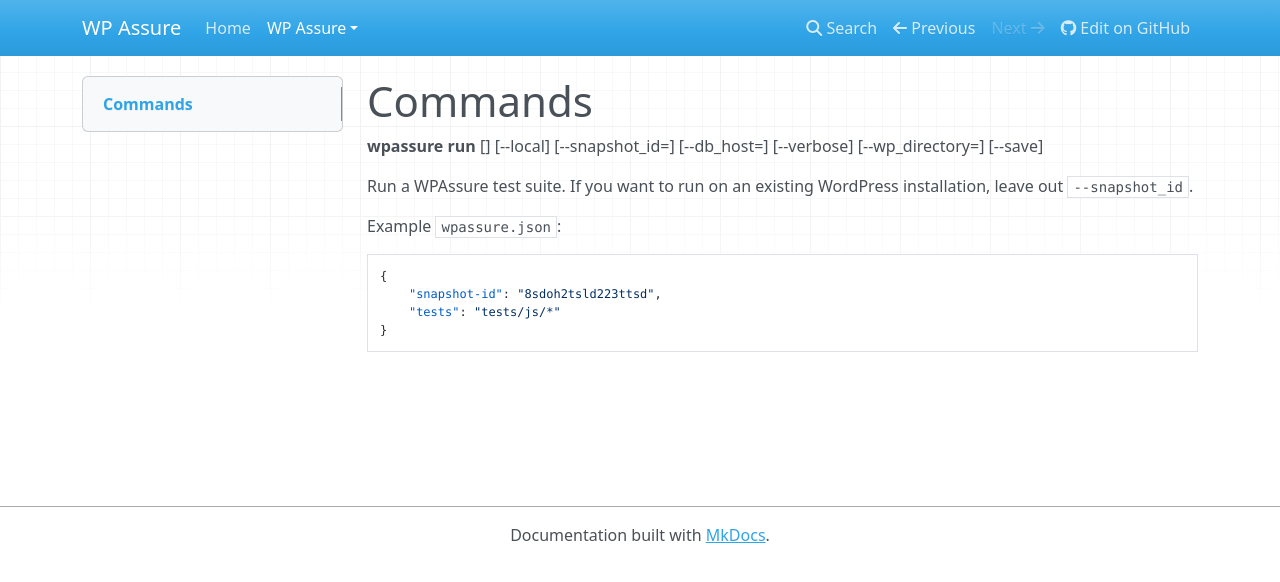
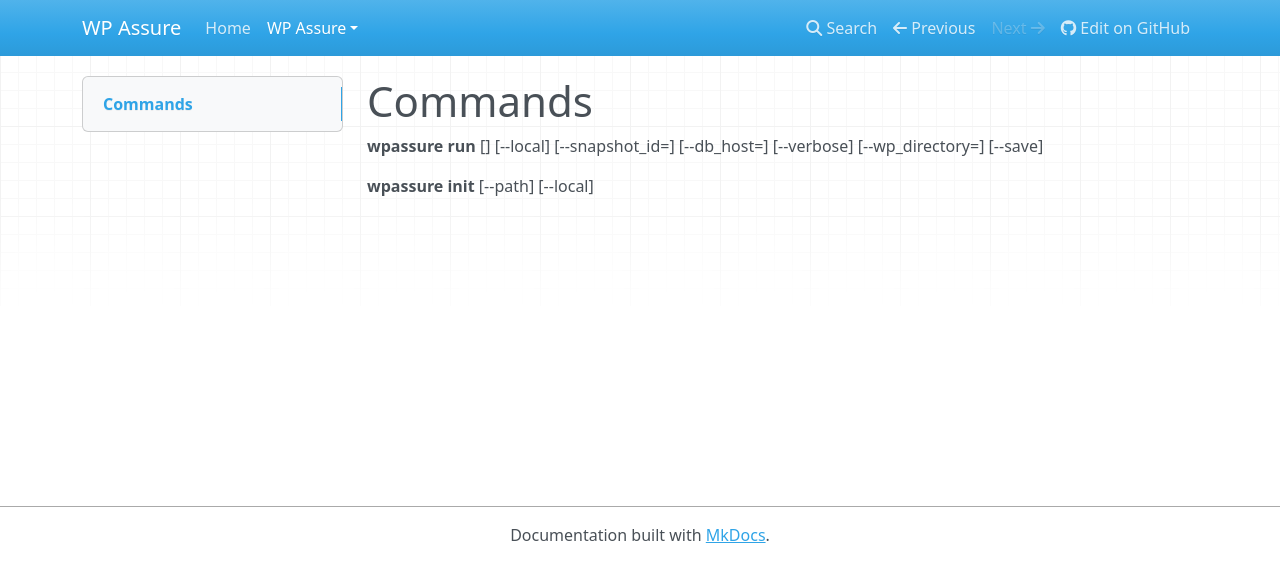
Before and after one commit to 10up/wpacceptance, an MkDocs documentation site: the page built from docs/commands.md, in a window 1280 px wide. Shown: the top 582 px of the page. Built offline with MkDocs 1.6.1, drawn with Linux system fonts in a browser that asks for light colours; nearby versions of some CDN libraries; old or Windows-style settings are respelled for this version of MkDocs.

Commit message:
Continue docs

````diff
--- a/docs/commands.md
+++ b/docs/commands.md
@@ -2,13 +2,4 @@
 
 __wpassure run__ [<PATH TO wpassure.json DIRECTORY>] [--local] [--snapshot_id=<WPSNAPSHOT ID>] [--db_host=<DATABASE HOST>] [--verbose] [--wp_directory=<PATH TO WP DIRECTORY>] [--save]
 
-Run a WPAssure test suite. If you want to run on an existing WordPress installation, leave out `--snapshot_id`.
-
-Example `wpassure.json`:
-
-```
-{
-	"snapshot-id": "8sdoh2tsld223ttsd",
-	"tests": "tests/js/*"
-}
-```
+__wpassure init__ [--path] [--local]
````
